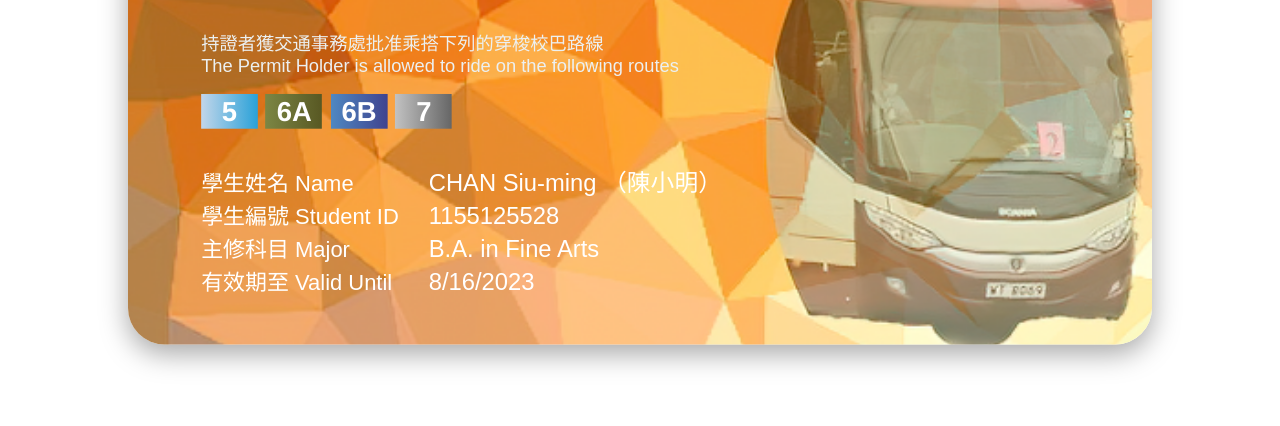
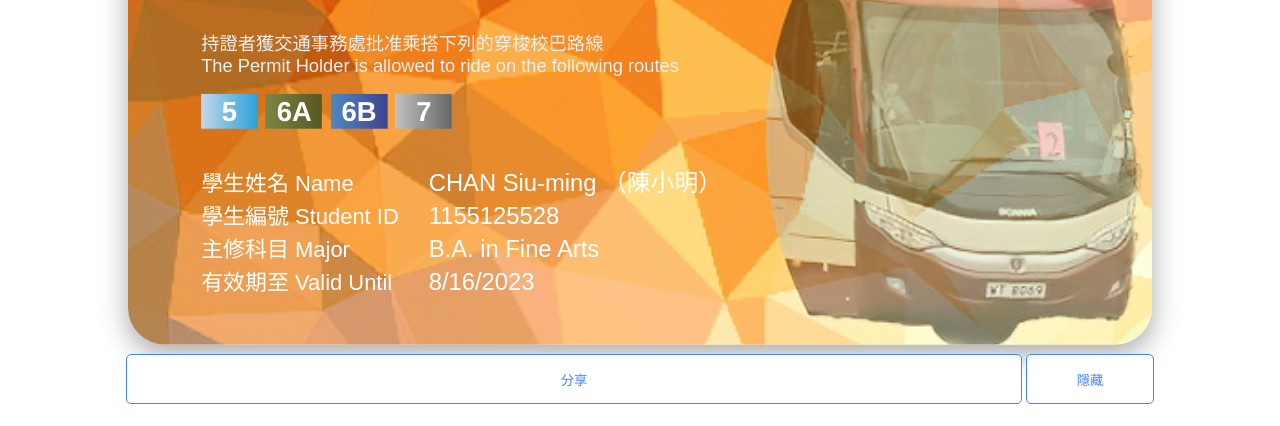
Before and after one commit to AnsonCheng03/CUHK_School_Bus_Permit, a plain HTML site: page savecard/index.html in a window 1280 px wide. Shown: the part 388-814 px from the top of the page. Drawn offline with Linux system fonts and the light colour scheme.

Commit message:
Add Share Button

```diff
--- a/savecard/index.html
+++ b/savecard/index.html
@@ -5,7 +5,6 @@
     <link href="../getcard/style.css" rel="stylesheet">
     <script src="script.js" defer></script>
     <style>
-
         body {
             display: flex;
             margin: 0;
@@ -30,8 +29,43 @@
             min-height: 356px;
         }
 
-        ::selection { background: transparent; }
-        ::-moz-selection { background: transparent; }
+        .share {
+            position: absolute;
+            bottom: 1vh;
+            left: 0;
+            width: 100%;
+            z-index: 9;
+        }
+
+        button {
+            align-items: center;
+            background-color: #fff;
+            border: 1px solid #4285F4;
+            color: #4285F4;
+            border-radius: 5px;
+            cursor: pointer;
+            height: 50px;
+            width: 70%;
+            transition: all 250ms;
+            user-select: none;
+            -webkit-user-select: none;
+            touch-action: manipulation;
+            vertical-align: baseline;
+        }
+
+        .hidebtn {
+            width: 10%;
+        }
+
+
+
+        ::selection {
+            background: transparent;
+        }
+
+        ::-moz-selection {
+            background: transparent;
+        }
     </style>
 </head>
 
@@ -114,7 +148,10 @@
             </div>
         </div>
     </div>
-
+    <div class="share">
+        <button class="sharebtn">分享</button>
+        <button class="hidebtn">隱藏</button>
+    </div>
 
 </body>
 
--- a/savecard/script.js
+++ b/savecard/script.js
@@ -7,14 +7,12 @@ function getParameterByName(name, url = window.location.href) {
     return decodeURIComponent(results[2].replace(/\+/g, ' '));
 }
 
-console.log(getParameterByName("Type"))
-
-if (getParameterByName("Type")  == "Transit") {
+if (getParameterByName("Type") == "Transit") {
     document.querySelector('.cardname h1').innerText = '穿梭校巴證'
     document.querySelector('.cardname h2').innerText = 'Shuttle Bus Permit'
     document.querySelector('.card').style.background = 'url("../getcard/images/schbus_d.png")'
     for (const box of document.querySelectorAll('.routes .lesson')) {
-      box.style.display = 'none';
+        box.style.display = 'none';
     }
 } else {
     document.querySelector('.cardname h1').innerText = '轉堂校巴證'
@@ -22,13 +20,8 @@ if (getParameterByName("Type")  == "Transit") {
     document.querySelector('.card').style.background = 'url("../getcard/images/schbus_l.png")';
     for (const box of document.querySelectorAll('.routes .transit')) {
         box.style.display = 'none';
-      }
+    }
 }
-
-document.querySelector('.studatas .Name .value span').innerText = getParameterByName("Name") ? getParameterByName("Name")  : 'CHAN Siu-ming （陳小明）'
-document.querySelector('.studatas .SID .value span').innerText = getParameterByName("SID") ? getParameterByName("SID")  : '1155125528'
-document.querySelector('.studatas .Major .value span').innerText = getParameterByName("Major") ? getParameterByName("Major")  : 'B.A. in Fine Arts'
-document.querySelector('.studatas .Valid .value span').innerText = getParameterByName("Valid") ? getParameterByName("Valid") : new Date(new Date().setFullYear(new Date().getFullYear() + 1)).toLocaleDateString()
 
 function resizecard() {
     let size = window.innerWidth * 0.8 / 560;
@@ -37,3 +30,28 @@ function resizecard() {
 
 window.addEventListener('load', resizecard);
 window.addEventListener('resize', resizecard);
+
+document.querySelector('.studatas .Name .value span').innerText = getParameterByName("Name") ? getParameterByName("Name") : 'CHAN Siu-ming （陳小明）'
+document.querySelector('.studatas .SID .value span').innerText = getParameterByName("SID") ? getParameterByName("SID") : '1155125528'
+document.querySelector('.studatas .Major .value span').innerText = getParameterByName("Major") ? getParameterByName("Major") : 'B.A. in Fine Arts'
+document.querySelector('.studatas .Valid .value span').innerText = getParameterByName("Valid") ? getParameterByName("Valid") : new Date(new Date().setFullYear(new Date().getFullYear() + 1)).toLocaleDateString()
+
+document.querySelector('.share .sharebtn').addEventListener('click', () => {
+    if (navigator.canShare) {
+        navigator.share({
+            title: "校巴證",
+            text: "中大校巴證",
+            url: window.location.href,
+        });
+    } else {
+        navigator.clipboard.writeText(window.location.href.toString()).then(function () {
+            document.querySelector('.share button').innerText = "已複製到剪貼板"
+        }, function (err) {
+            document.querySelector('.share button').innerText = "分享失敗，請自行複製網址分享。"
+        });
+    }
+});
+
+document.querySelector('.share .hidebtn').addEventListener('click', () => {
+    document.querySelector('.share').style.display = "none";
+});
```
Also changed, not shown: getcard/images/schbus_d_original.png (deleted), getcard/images/schbus_l_original.png (deleted), 3 other files.
